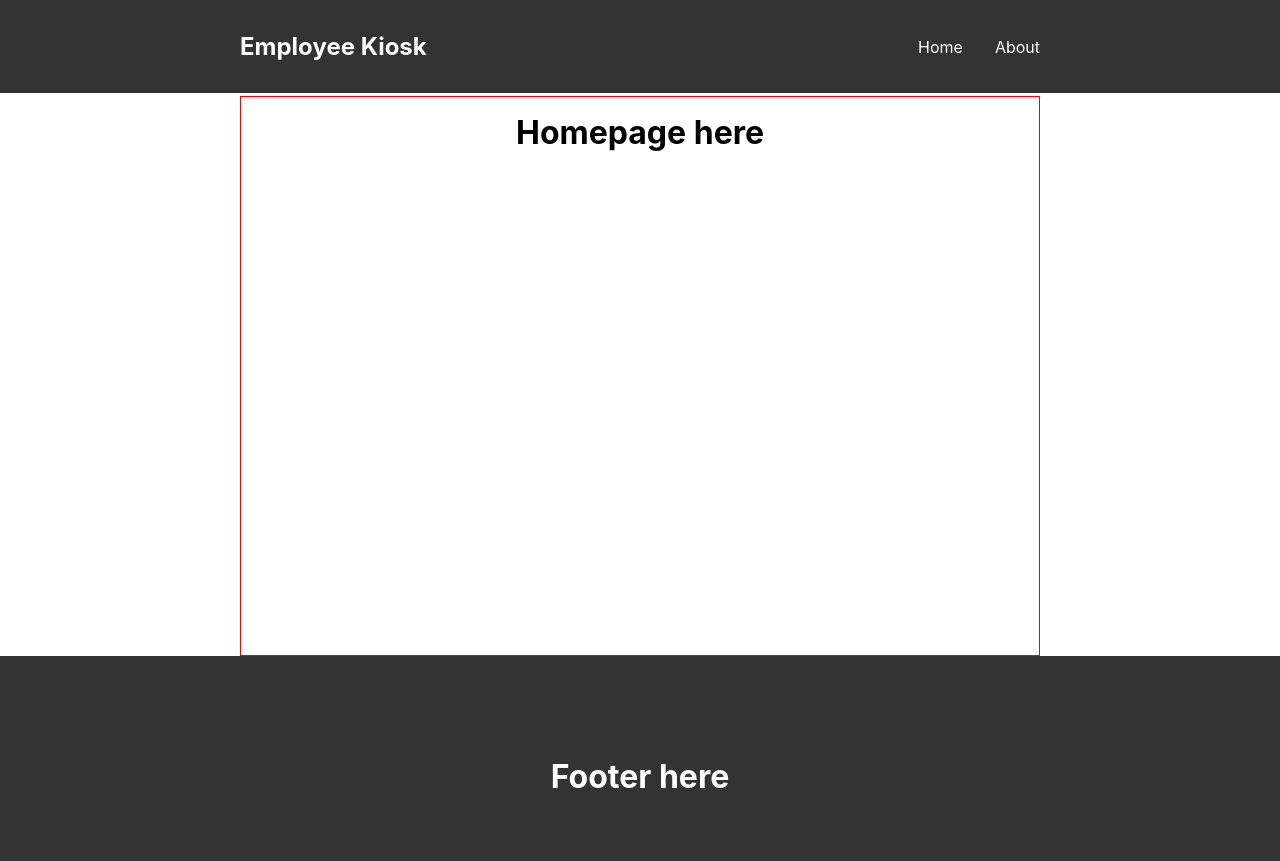
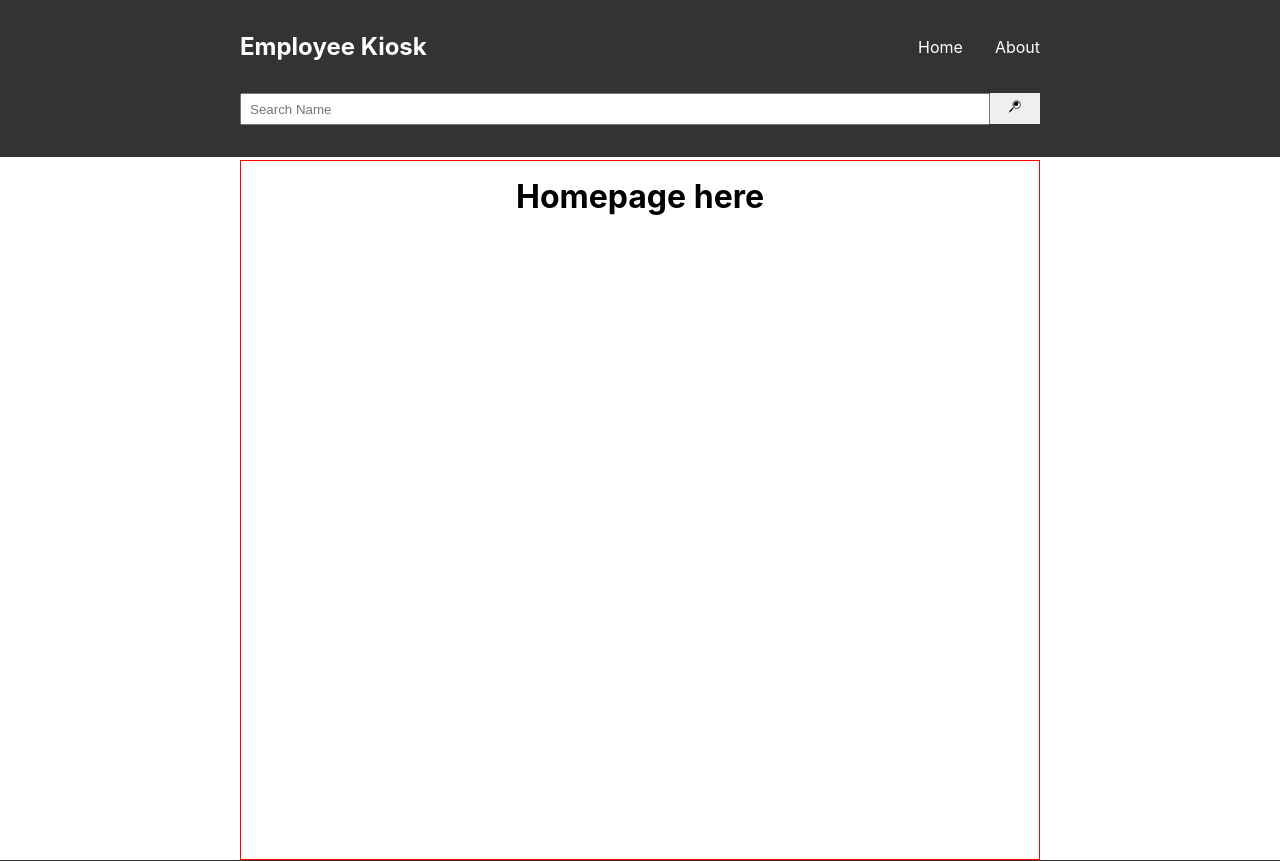
Before and after one commit to jsoomie/employee-kiosk, a React (Create React App) app: page / in a window 1280 px wide. Shown: the top 861 px of the page. Built offline with nearby package versions, Linux system fonts and the light colour scheme.

Commit message:
added search bar

```diff
--- a/package.json
+++ b/package.json
@@ -8,6 +8,7 @@
     "@testing-library/user-event": "^12.8.3",
     "react": "^17.0.2",
     "react-dom": "^17.0.2",
+    "react-icons": "^4.2.0",
     "react-router-dom": "^5.2.0",
     "react-scripts": "4.0.3",
     "web-vitals": "^1.1.1"
--- a/src/components/Footer.js
+++ b/src/components/Footer.js
@@ -3,7 +3,7 @@ import "../css/Footer.css";
 const Footer = () => {
   return (
     <div id="footer">
-      <h1>Footer here</h1>
+      <h1>Employee Kiosk</h1>
     </div>
   );
 };
--- a/src/components/Home.js
+++ b/src/components/Home.js
@@ -1,9 +1,12 @@
 import "../css/Home.css";
+import { Search } from "../components";
 
 const Home = () => {
   return (
     <div id="body">
-      <h1>Homepage here</h1>
+      <div>
+        <h1>Homepage here</h1>
+      </div>
     </div>
   );
 };
--- a/src/components/Navbar.js
+++ b/src/components/Navbar.js
@@ -1,5 +1,7 @@
 import "../css/Navbar.css";
+import "../css/Search.css";
 import { Link } from "react-router-dom";
+import { Search } from "../components";
 
 const Navbar = () => {
   return (
@@ -19,6 +21,10 @@ const Navbar = () => {
           </ul>
         </div>
       </div>
+      <div className="break"></div>
+      <div>
+        <Search />
+      </div>
     </nav>
   );
 };
--- /dev/null
+++ b/src/components/Search.js
@@ -0,0 +1,14 @@
+import { GiMagnifyingGlass } from "react-icons/gi";
+
+const Search = () => {
+  return (
+    <div id="searchbar">
+      <input type="text" placeholder="Search Name" />
+      <button>
+        <GiMagnifyingGlass />
+      </button>
+    </div>
+  );
+};
+
+export default Search;
--- a/src/components/index.js
+++ b/src/components/index.js
@@ -2,5 +2,6 @@ import { default as Navbar } from "./Navbar";
 import { default as Home } from "./Home";
 import { default as About } from "./About";
 import { default as Footer } from "./Footer";
+import { default as Search } from "./Search";
 
-export { Navbar, Home, About, Footer };
+export { Navbar, Home, About, Footer, Search };
--- a/src/css/Footer.css
+++ b/src/css/Footer.css
@@ -3,7 +3,7 @@
   background-color: #333;
   display: flex;
   justify-content: center;
-  align-items: center;
   height: 30vh;
   color: white;
+  padding: 1rem;
 }
--- a/src/css/Navbar.css
+++ b/src/css/Navbar.css
@@ -8,6 +8,7 @@ nav {
   align-items: center;
   padding: 1rem;
   color: white;
+  flex-wrap: wrap;
 }
 
 .content {
@@ -23,12 +24,14 @@ nav ul {
   display: flex;
   justify-content: center;
   align-items: center;
+  flex-basis: 30%;
 }
 
 .logo-container {
   display: flex;
   justify-content: flex-start;
   width: 100%;
+  flex-basis: 70%;
 }
 
 .list-container {
@@ -45,3 +48,28 @@ nav a {
   color: white;
   text-decoration: none;
 }
+
+.break {
+  flex-basis: 100%;
+  flex-grow: 1;
+}
+
+#searchbar {
+  margin-top: 1rem;
+  margin-bottom: 1rem;
+  flex-wrap: wrap;
+}
+
+#searchbar input {
+  height: 2rem;
+  width: 750px;
+  max-width: 800px;
+  padding: 0.5rem;
+}
+
+#searchbar button {
+  height: 1.9rem;
+  width: 50px;
+  border: 0;
+  outline: none;
+}
--- a/src/css/index.css
+++ b/src/css/index.css
@@ -21,7 +21,7 @@ code {
 }
 
 .App {
-  margin-top: 6rem;
+  margin-top: 10rem;
 }
 
 .container {
@@ -31,4 +31,5 @@ code {
   padding: 1rem 0;
   margin: 0 auto;
   height: 70vh;
+  min-height: 700px;
 }
```
Also changed, not shown: src/css/Home.css (line endings or trailing spaces), src/css/Search.css (added), 1 other file (tests, documents, lock files or other folders).
